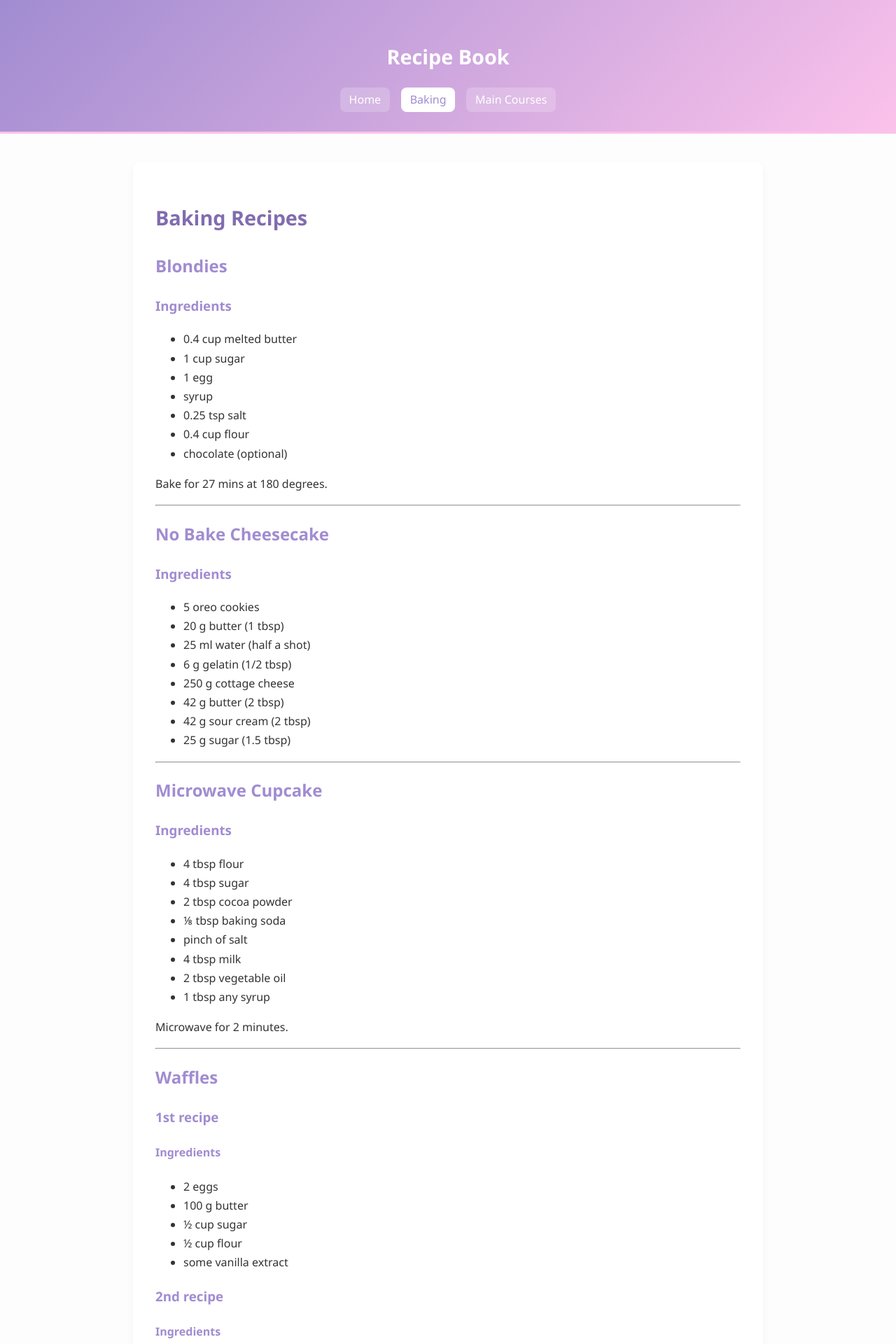
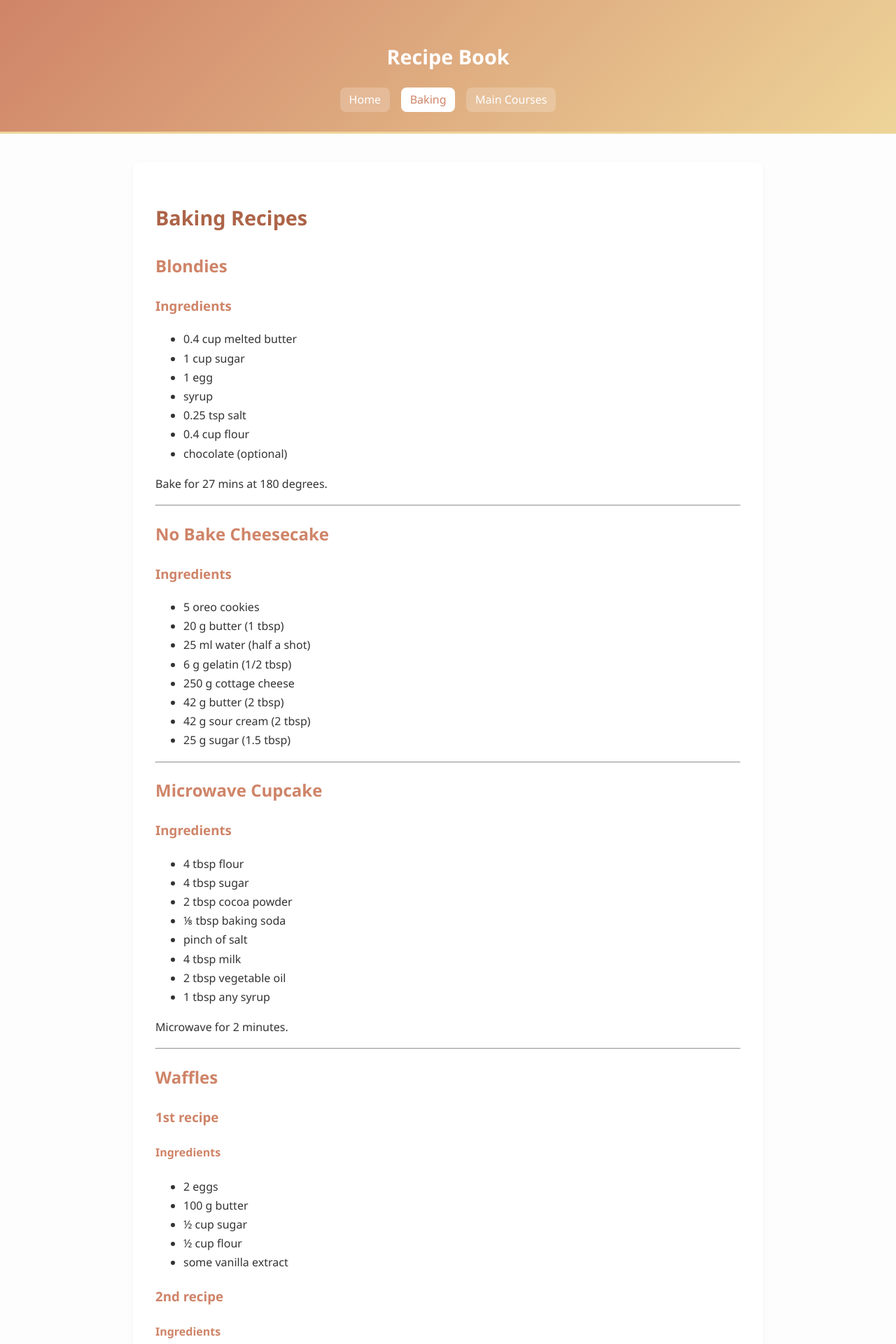
Before and after one commit to alyona-belova/web-python-hw, an MkDocs documentation site: the page built from docs/baking.md, in a window 1280 px wide. Shown: the top 1920 px of the page at 70% size. Built offline with MkDocs 1.6.1, drawn with Linux system fonts in a browser that asks for light colours.

Commit message:
color change

```diff
--- a/theme/css/custom.css
+++ b/theme/css/custom.css
@@ -14,10 +14,10 @@ body {
 }
 
 .site-header {
-  background: linear-gradient(135deg, #a18cd1, #fbc2eb);
+  background: linear-gradient(135deg, #CF8468, #EED498);
   color: white;
   padding: 1rem 0;
-  border-bottom: 3px solid #fbc2eb;
+  border-bottom: 3px solid #EED498;
   text-align: center;
 }
 
@@ -53,7 +53,7 @@ body {
 
 .nav .active a {
   background: white;
-  color: #a18cd1;
+  color: #CF8468;
 }
 
 .page {
@@ -65,18 +65,18 @@ body {
 }
 
 .page h1 {
-  color: #816caf;
+  color: #AD6448;
   font-size: 1.8rem;
 }
 
 .page h2,
 .page h3,
 .page h4 {
-  color: #a18cd1;
+  color: #CF8468;
 }
 
 .site-footer {
-  background: #a18cd1;
+  background: #CF8468;
   color: white;
   text-align: center;
   padding: 1rem;
```
